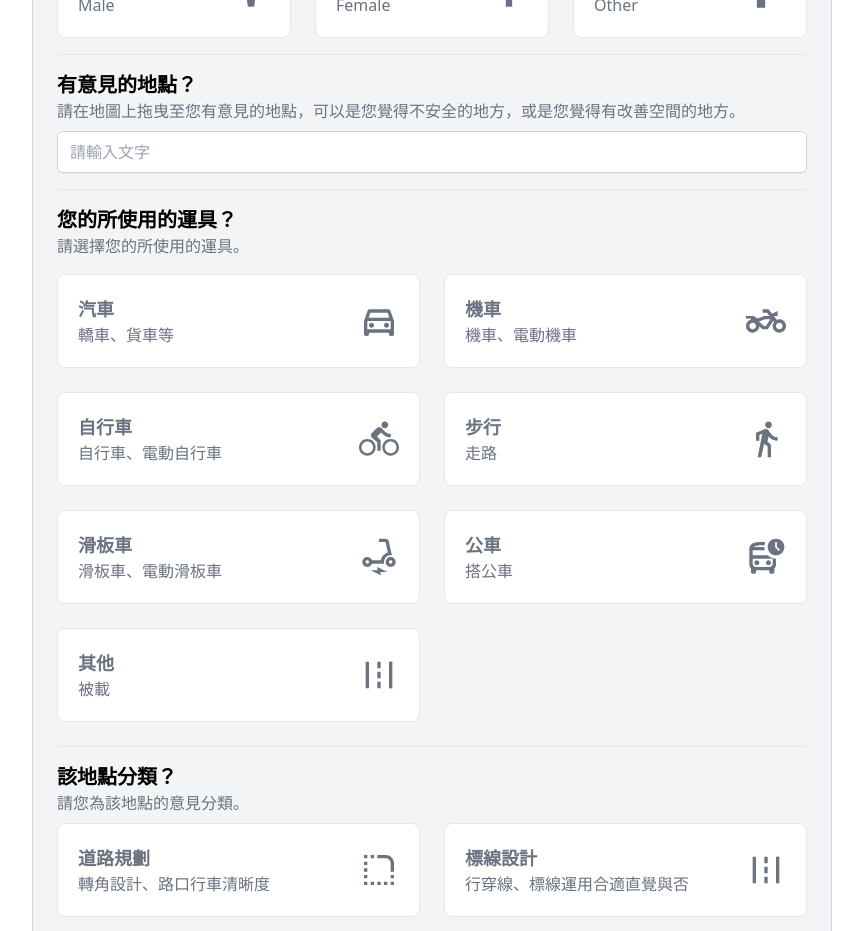
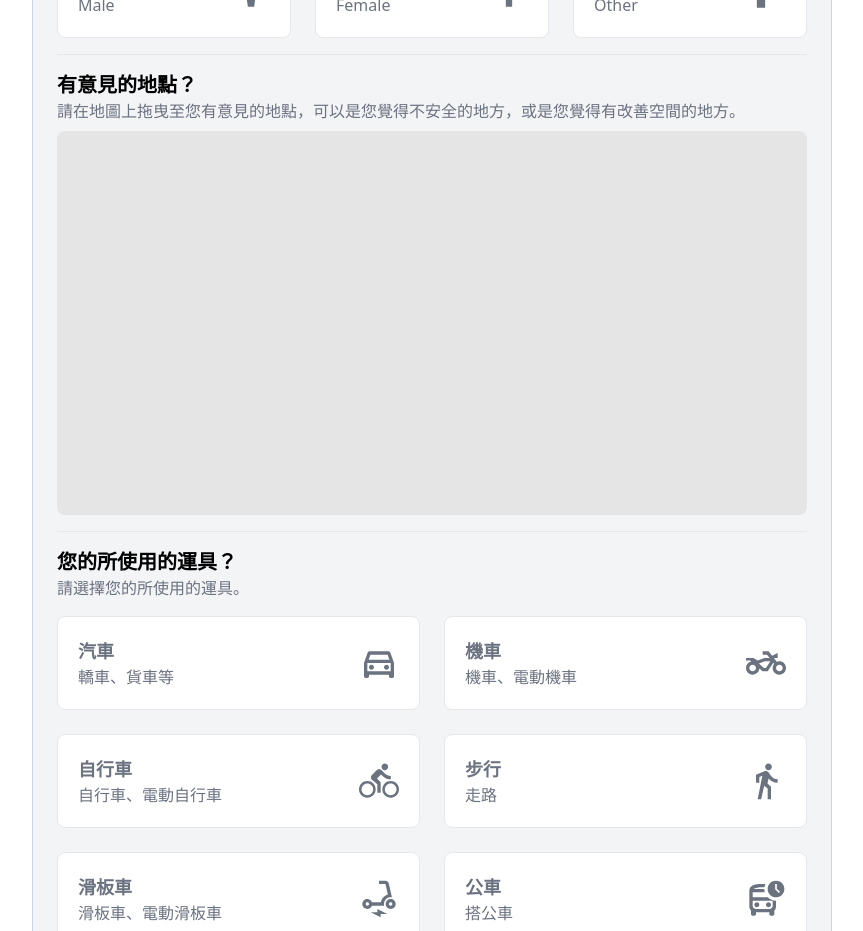
Before and after one commit to yc97463/ndhusa-traffic, a Next.js app: page / in a window 1280 px wide. Shown: the part 1200-2131 px from the top of the page, without its empty margins (208-1071 px from the left). Built offline with nearby package versions, Linux system fonts and the light colour scheme.

Commit message:
add locationPicker placeholder

```diff
--- a/pages/index.tsx
+++ b/pages/index.tsx
@@ -352,15 +352,7 @@ export default function Survey() {
             <p className="text-gray-500">
               請在地圖上拖曳至您有意見的地點，可以是您覺得不安全的地方，或是您覺得有改善空間的地方。
             </p>
-            <div className="flex flex-col space-y-2 my-2">
-              <label className="inline-flex items-center">
-                <input
-                  type="text"
-                  className="form-input"
-                  placeholder="請輸入文字"
-                />
-              </label>
-            </div>
+            <div className="w-full h-96 my-2 rounded-lg bg-neutral-200"></div>
           </div>
           <hr className="my-4" />
           <div>
```
